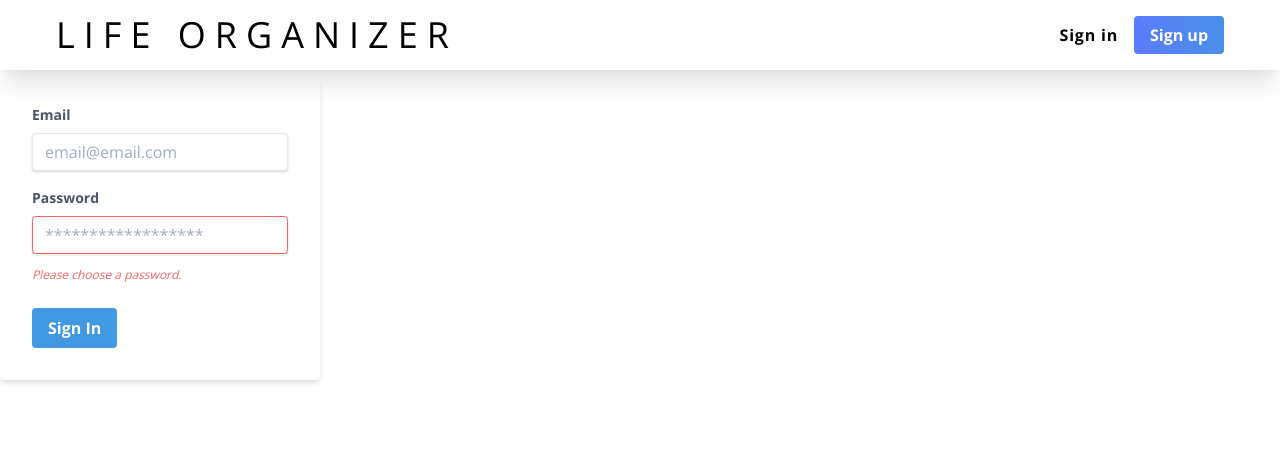
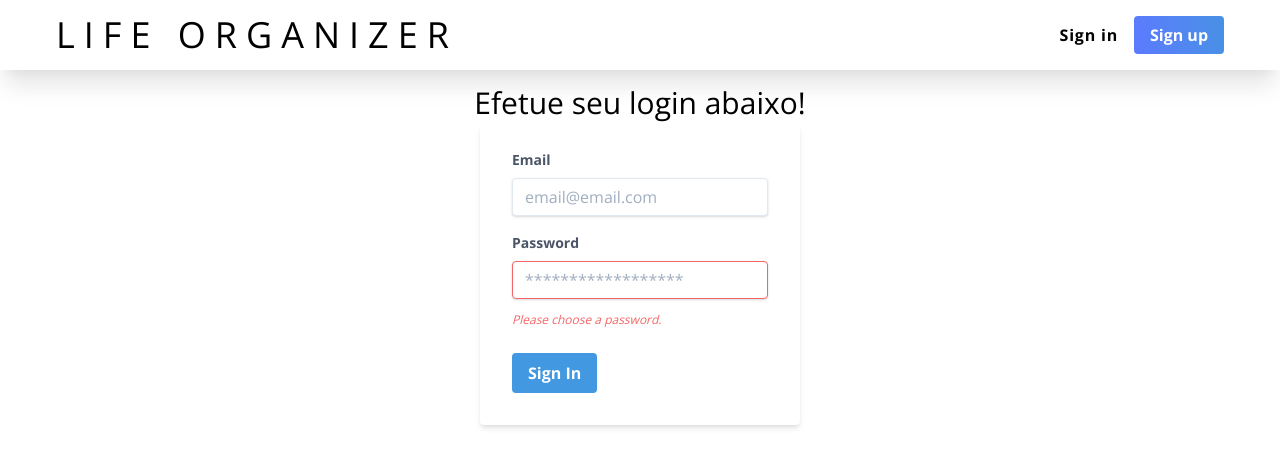
Before and after one commit to enohr/life-organizer, a Next.js app: page /login in a window 1280 px wide. Shown: the top 466 px of the page. Built offline with nearby package versions, Linux system fonts and the light colour scheme; no server answers.

Commit message:
Feat: loading when loggin/creating new acc

```diff
--- a/components/nav.tsx
+++ b/components/nav.tsx
@@ -6,12 +6,14 @@ import { useCallback } from 'react';
 import { useUser } from '../context/user';
 
 const Nav: NextPage = () => {
-  const router = useRouter();
-  const { user } = useUser();
+  const Router = useRouter();
+  const { user, mutateUser } = useUser();
 
   const logout = useCallback(() => {
     axios.post('http://localhost:3000/api/auth/logout').then(() => {
-      router.push('/');
+      mutateUser(null).then(() => {
+        Router.push('/');
+      });
     });
   }, []);
 
--- a/pages/login.tsx
+++ b/pages/login.tsx
@@ -1,9 +1,10 @@
 import axios from 'axios';
 import { NextPage } from 'next';
-import { useRef } from 'react';
+import { useRef, useState } from 'react';
 import { useRouter } from 'next/router';
 import { useUser } from '../context/user';
 import { useToast } from '../context/toast';
+import Loading from '../components/loading';
 
 const LoginPage: NextPage = () => {
   const emailInput = useRef(null);
@@ -11,9 +12,11 @@ const LoginPage: NextPage = () => {
   const { mutateUser } = useUser();
   const Router = useRouter();
   const { showToast } = useToast();
+  const [loading, setLoading] = useState(0);
 
   const handleSubmit = async (e) => {
     e.preventDefault();
+    setLoading(1);
     const email = emailInput.current.value;
     const password = passwordInput.current.value;
 
@@ -24,19 +27,24 @@ const LoginPage: NextPage = () => {
       })
       .then((response) => {
         mutateUser(response.data).then(() => {
+          setLoading(0);
           Router.push('/board');
           showToast('Login efetuado com sucesso', 'success');
         });
       })
       .catch(() => {
+        setLoading(0);
         showToast('Erro ao efetuar login. Tente novamente', 'error');
       });
   };
 
   return (
-    <div className="w-full max-w-xs mt-20">
+    <div className="w-full my-20 height-nav flex flex-col items-center">
+      {loading === 0 ? (
+        <>
+          <h1 className="text-3xl">Efetue seu login abaixo!</h1>
           <form
-        className="bg-white shadow-md rounded px-8 pt-6 pb-8 mb-4"
+            className="bg-white shadow-md rounded px-8 pt-6 pb-8 mb-4 w-1/4"
             onSubmit={handleSubmit}
           >
             <div className="mb-4">
@@ -70,11 +78,16 @@ const LoginPage: NextPage = () => {
               <button
                 className="bg-blue-500 hover:bg-blue-700 text-white font-bold py-2 px-4 rounded focus:outline-none focus:shadow-outline"
                 type="submit"
+                disabled={loading === 1}
               >
                 Sign In
               </button>
             </div>
           </form>
+        </>
+      ) : (
+        <Loading />
+      )}
     </div>
   );
 };
--- a/pages/signup.tsx
+++ b/pages/signup.tsx
@@ -6,6 +6,7 @@ import { useUser } from '../context/user';
 import DatePicker from 'react-datepicker';
 import 'react-datepicker/dist/react-datepicker.css';
 import { useToast } from '../context/toast';
+import Loading from '../components/loading';
 
 const LoginPage: NextPage = () => {
   const emailInput = useRef(null);
@@ -16,9 +17,11 @@ const LoginPage: NextPage = () => {
   const Router = useRouter();
   const [startDate, setStartDate] = useState(new Date());
   const { showToast } = useToast();
+  const [loading, setLoading] = useState(0);
 
   const handleSubmit = async (e) => {
     e.preventDefault();
+    setLoading(1);
     const email = emailInput.current.value;
     const password = passwordInput.current.value;
     const firstName = firstNameInput.current.value;
@@ -34,17 +37,21 @@ const LoginPage: NextPage = () => {
       })
       .then((response) => {
         mutateUser(response.data).then(() => {
+          setLoading(0);
           Router.push('/board');
           showToast('Conta criada com sucesso', 'success');
         });
       })
       .catch(() => {
+        setLoading(0);
         showToast('Erro ao criar nova conta', 'error');
       });
   };
 
   return (
-    <div className="w-full max-w-xs mx-auto my-16">
+    <div className="w-full my-20 height-nav flex flex-col items-center">
+      {loading === 0 ? (
+        <>
           <h1 className="block uppercase tracking-wide text-gray-800 text-2x1 font-bold mb-4 text-center">
             Register for free below! 😃
           </h1>
@@ -134,6 +141,10 @@ const LoginPage: NextPage = () => {
               </button>
             </div>
           </form>
+        </>
+      ) : (
+        <Loading />
+      )}
     </div>
   );
 };
--- a/styles/index.css
+++ b/styles/index.css
@@ -18,6 +18,10 @@ html, body {
 
 .lt-spacing-logo {
   letter-spacing: 0.25em;
+}
+
+height-nav {
+  height: 95%;
 }
 
 .bg-custom-btn {
```
Lines whose indentation alone changed are shown as unchanged.
